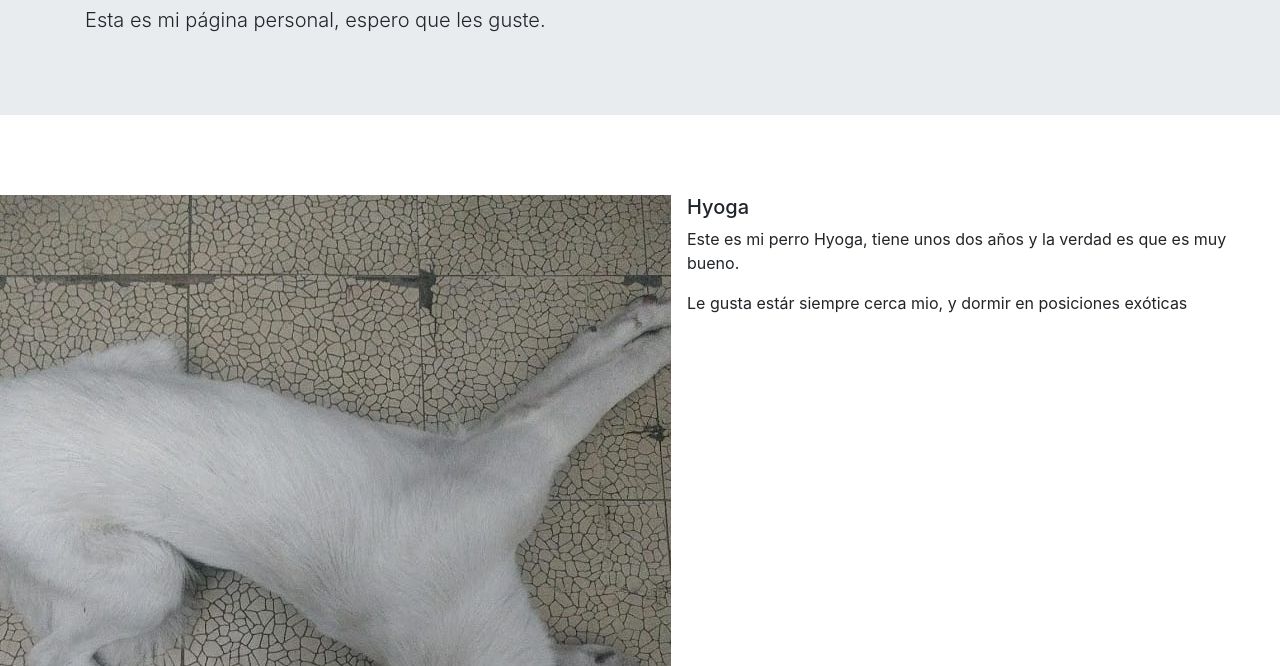
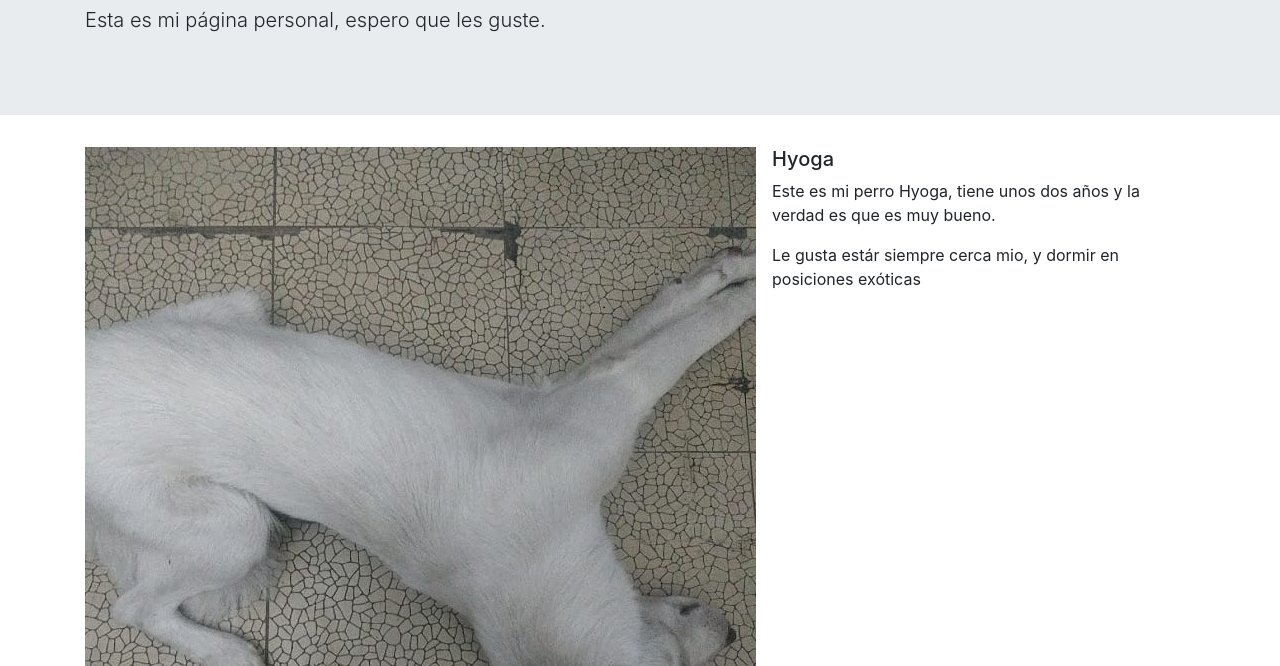
Before and after one commit to gnuno/taller-git, a plain HTML site: page index.html in a window 1280 px wide. Shown: the part 134-800 px from the top of the page. Drawn offline with nearby package versions, Linux system fonts and the light colour scheme; a script that the page names is missing.

Commit message:
Modifica la estructura del index para que quede todo centrado con rows y cols

```diff
--- a/index.html
+++ b/index.html
@@ -17,8 +17,9 @@
             <p class="lead">Esta es mi página personal, espero que les guste.</p>
         </div>
     </div>
-    <br>
-    <br>
+    <div class="container">
+        <div class="row justify-content-md-center">
+            <div class="col-md-auto">
                 <!-- Seccion sobre Hyoga -->
                 <div class="media">
                     <img src="imagenes/hyoga.jpg" class="align-self-center mr-3" alt="...">
@@ -54,6 +55,9 @@
                             penatibus et magnis dis parturient montes, nascetur ridiculus mus.</p>
                     </div>
                 </div>
+            </div>
+        </div>
+    </div>
     <div class="container" id="footer">
 
     </div>
```
Lines whose indentation alone changed are shown as unchanged.
